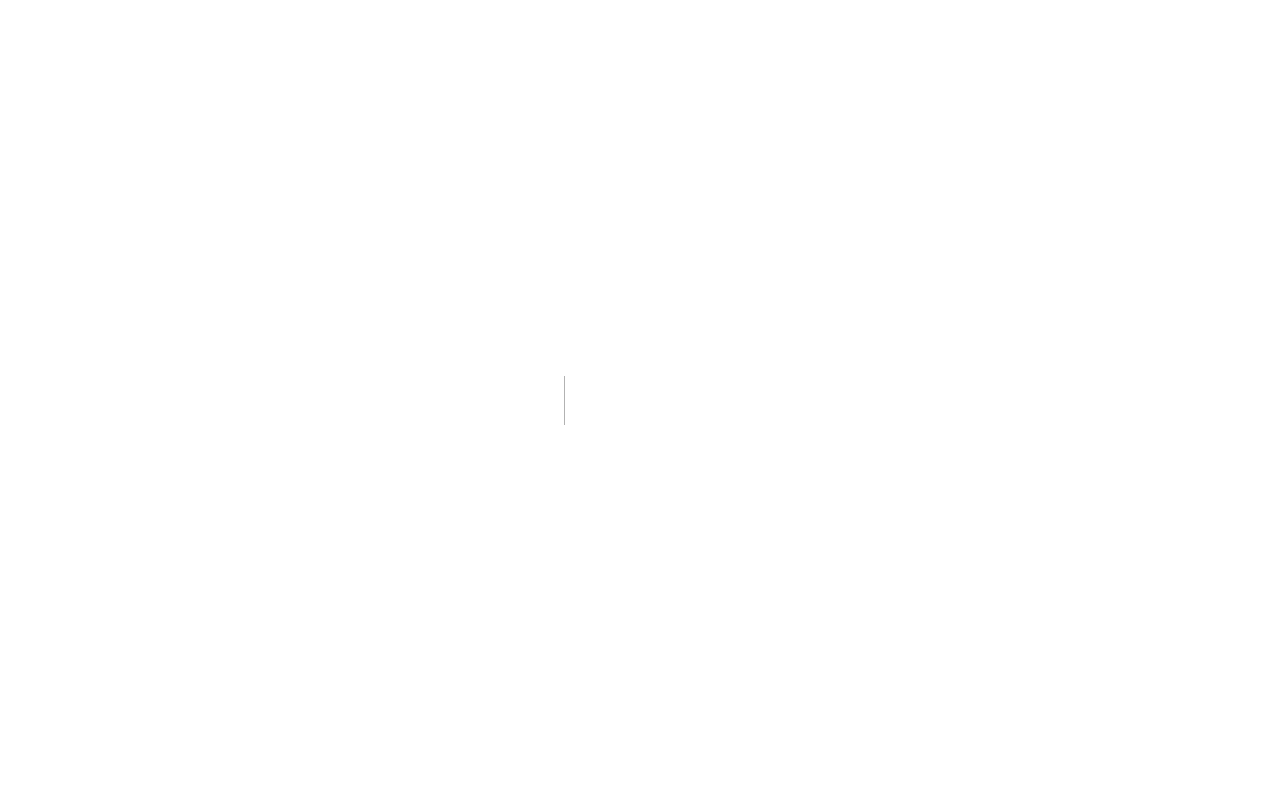
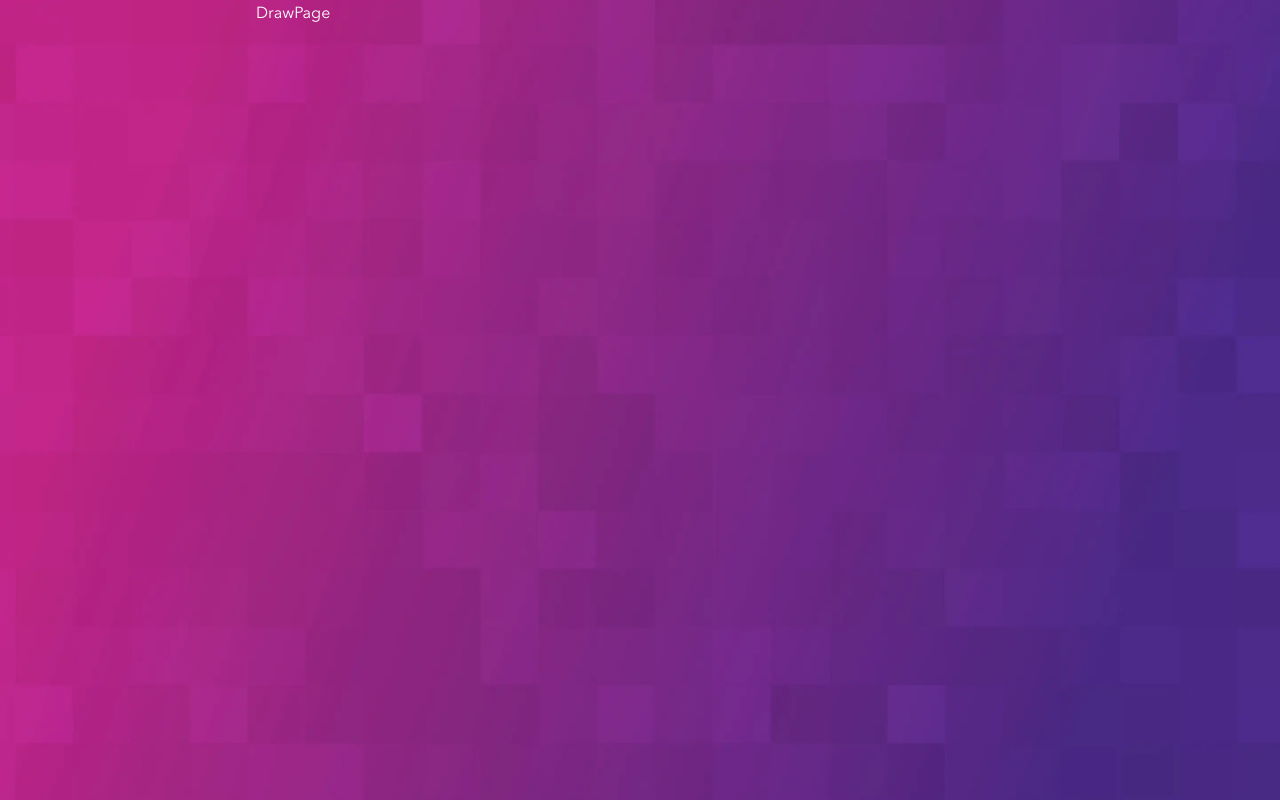
Before and after one commit to ricardogrecco/spark-snake-game, a Next.js app: page /draw in a window 1280 px wide. Before the commit this address had no page. Built offline with nearby package versions, Linux system fonts and the light colour scheme.

Commit message:
WIP: Draw page

```diff
--- /dev/null
+++ b/app/(routes)/draw/layout.tsx
@@ -0,0 +1,16 @@
+import MobileLayout from "@/app/components/layout/MobileLayout";
+import Drawer from "@/app/components/partials/Drawer";
+
+export default function DrawPageLayout({
+  children,
+}: Readonly<{
+  children: React.ReactNode;
+}>) {
+  return (
+    <Drawer>
+      <div className="flex flex-col items-center justify-center">
+        <MobileLayout>{children}</MobileLayout>
+      </div>
+    </Drawer>
+  );
+}
--- /dev/null
+++ b/app/(routes)/draw/page.tsx
@@ -0,0 +1,3 @@
+export default function DrawPage() {
+  return <main>DrawPage</main>;
+}
```
